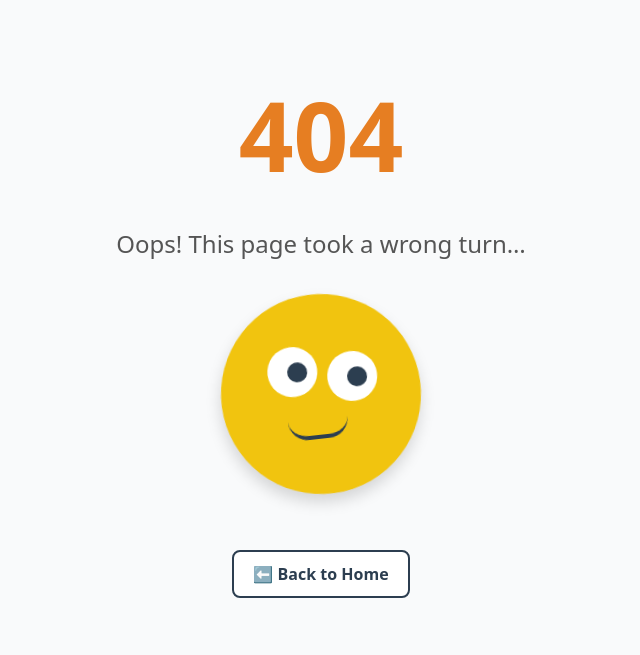
After one commit to avirup/MCQ-Website, a Flask app: template src/templates/errors/404.html in a window 1280 px wide. The commit adds this page. Shown: the top 655 px of the page, without its empty margins (319-959 px from the left). Run offline with Flask 3, Linux system fonts and the light colour scheme; the template is opened without the code that fills it, so the values that code supplies are empty; parts of the project's set-up code (start-up, migrations or seed data) failed here and were passed over; some libraries are stand-ins or nearby versions.

Commit message:
Added custom 404

```diff
--- a/src/models.py
+++ b/src/models.py
@@ -129,7 +129,7 @@ class Test(db.Model):
     test_uid = db.Column(db.String(36), unique=True, nullable=True, index=True)
 
     subject_id = db.Column(
-        db.Integer, db.ForeignKey("subjects.id", ondelete="RESTRICT"), nullable=False
+        db.Integer, db.ForeignKey("subjects.id", ondelete="CASCADE"), nullable=False
     )
 
     difficulty_filter = db.Column(
--- a/src/templates/admin/questions_list.html
+++ b/src/templates/admin/questions_list.html
@@ -64,7 +64,7 @@
               </a>
               <form method="post"
                     action="{{ url_for('admin.questions_delete', qid=q.id) }}"
-                    onsubmit="return confirm('Delete this question?');">
+                    onsubmit="return confirm('Deleting the question will cause the question to be deleted from all previous tests. Delete this question?');">
                 <input type="hidden" name="csrf_token" value="{{ csrf_token() }}">
                 <button type="submit"
                         class="px-3 py-1.5 rounded-lg bg-red-600 text-white text-sm hover:bg-red-700 transition">
--- a/src/templates/admin/subjects.html
+++ b/src/templates/admin/subjects.html
@@ -30,7 +30,7 @@
                   </a>
                   <form method="post"
                         action="{{ url_for('admin.subjects_delete', subject_id=s.id) }}"
-                        onsubmit="return confirm('Delete this subject?');">
+                        onsubmit="return confirm('Deleting this subject will delete all questions associated with this suject. All records of tests for this subject will also be deleted. Delete this subject?');">
                     <input type="hidden" name="csrf_token" value="{{ csrf_token() }}">
                     <button type="submit"
                             class="px-3 py-1.5 rounded-lg bg-red-600 text-white text-sm hover:bg-red-700 transition">
--- /dev/null
+++ b/src/templates/errors/404.html
@@ -0,0 +1,137 @@
+{% extends "base.html" %}
+{% block content %}
+
+<style>
+  .error-container {
+    display: flex;
+    flex-direction: column;
+    align-items: center;
+    justify-content: center;
+    min-height: 80vh;
+    text-align: center;
+    color: #2c3e50;
+  }
+
+  .error-title {
+    font-size: 6rem;
+    font-weight: 800;
+    color: #e67e22;
+    animation: bounce 1s infinite alternate;
+  }
+
+  .error-subtitle {
+    font-size: 1.5rem;
+    margin-top: 0.5rem;
+    color: #555;
+  }
+
+  /* Cartoon Face */
+  .cartoon {
+    margin: 2rem 0;
+    width: 200px;
+    height: 200px;
+    background: #f1c40f;
+    border-radius: 50%;
+    position: relative;
+    animation: wobble 2s infinite ease-in-out;
+    box-shadow: 0 8px 15px rgba(0,0,0,0.15);
+  }
+
+  /* Eyes */
+  .eye {
+    position: absolute;
+    width: 50px;
+    height: 50px;
+    background: #fff;
+    border-radius: 50%;
+    top: 55px;
+    animation: blink 4s infinite;
+  }
+
+  .eye.left { left: 45px; }
+  .eye.right { right: 45px; }
+
+  .pupil {
+    position: absolute;
+    width: 20px;
+    height: 20px;
+    background: #2c3e50;
+    border-radius: 50%;
+    top: 15px;
+    left: 15px;
+    animation: look-around 3s infinite;
+  }
+
+  /* Smirk-style Smile */
+  .mouth {
+    position: absolute;
+    bottom: 55px;
+    left: 50%;
+    transform: translateX(-50%) rotate(-10deg); /* slight tilt */
+    width: 60px;
+    height: 20px;
+    border-bottom: 4px solid #2c3e50;
+    border-radius: 0 0 20px 20px; /* less curve */
+  }
+
+  /* Animations */
+  @keyframes bounce {
+    from { transform: translateY(0); }
+    to { transform: translateY(-12px); }
+  }
+
+  @keyframes wobble {
+    0%   { transform: rotate(0deg); }
+    25%  { transform: rotate(4deg); }
+    50%  { transform: rotate(0deg); }
+    75%  { transform: rotate(-4deg); }
+    100% { transform: rotate(0deg); }
+  }
+
+  @keyframes look-around {
+    0%, 100% { transform: translate(0, 0); }
+    25% { transform: translate(5px, 0); }
+    50% { transform: translate(-5px, 2px); }
+    75% { transform: translate(0, -2px); }
+  }
+
+  @keyframes blink {
+    0%, 90%, 100% { transform: scaleY(1); }
+    95% { transform: scaleY(0.1); }
+  }
+
+  .back-btn {
+    margin-top: 1.5rem;
+    padding: 0.6rem 1.2rem;
+    border-radius: 8px;
+    border: 2px solid #2c3e50;
+    background: white;
+    color: #2c3e50;
+    font-weight: 600;
+    text-decoration: none;
+    transition: all 0.2s ease-in-out;
+  }
+
+  .back-btn:hover {
+    background: #2c3e50;
+    color: #fff;
+  }
+</style>
+
+<div class="error-container">
+  <div class="error-title">404</div>
+  <div class="error-subtitle">Oops! This page took a wrong turn…</div>
+
+  <!-- Funny cartoon face -->
+  <div class="cartoon">
+    <div class="eye left"><div class="pupil"></div></div>
+    <div class="eye right"><div class="pupil"></div></div>
+    <div class="mouth"></div>
+  </div>
+
+  <a href="{{ url_for('student.home') }}" class="back-btn">
+    ⬅️ Back to Home
+  </a>
+</div>
+
+{% endblock %}
```
Also changed, not shown: src/app.py (+5 -9 lines), src/routes/admin.py (+24 -6 lines), 4 other files.
